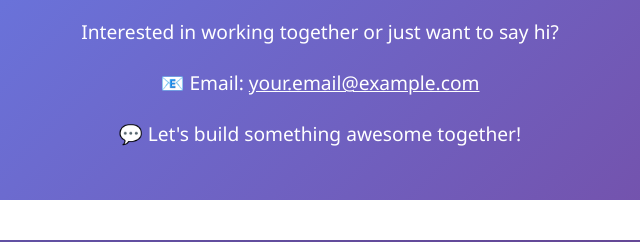
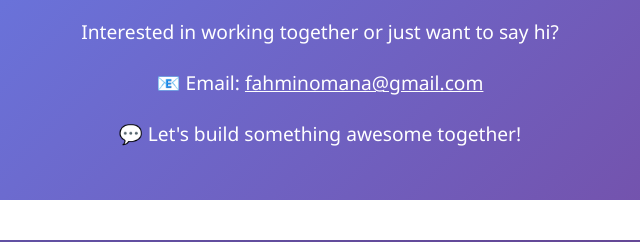
Before and after one commit to kemoderate/kemoderate.github.io, a plain HTML site: page index.html in a window 1280 px wide. Shown: the part 1364-1606 px from the top of the page, 320-960 px from the left. Drawn offline with Linux system fonts and the light colour scheme.

Commit message:
Update index.html

```diff
--- a/index.html
+++ b/index.html
@@ -280,7 +280,7 @@
             <section class="contact">
                 <h2>Let's Connect!</h2>
                 <p>Interested in working together or just want to say hi?</p>
-                <p>📧 Email: <a href="mailto:your.email@example.com">your.email@example.com</a></p>
+                <p>📧 Email: <a href="mailto:fahminomana@gmail.com">fahminomana@gmail.com</a></p>
                 <p>💬 Let's build something awesome together!</p>
             </section>
         </div>
```
